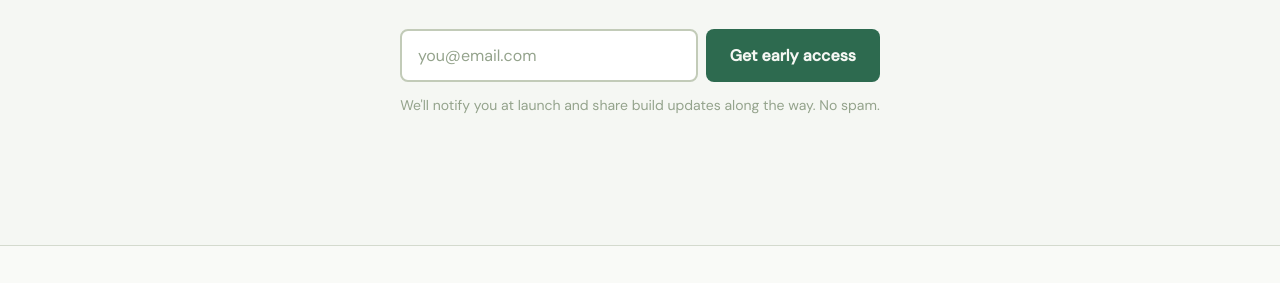
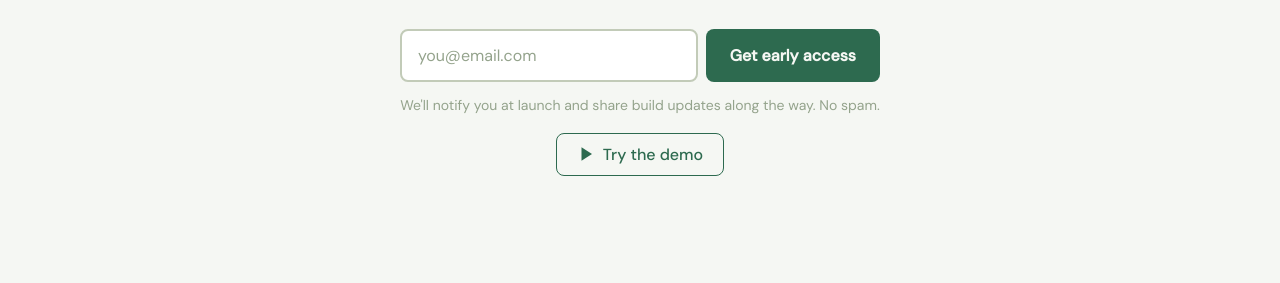
Before and after one commit to wellet-app/getwellet, a plain HTML site: page index.html in a window 1280 px wide. Shown: the part 445-728 px from the top of the page. Drawn offline with Linux system fonts and the light colour scheme; no server answers.

Commit message:
feat: add 'Try the demo' button to hero section
Outline-style button below waitlist form links to
mywellet.com?demo=guided in a new tab. Play icon + hover
fill transition matches existing site design.

```diff
--- a/index.html
+++ b/index.html
@@ -80,6 +80,10 @@
           <p>You're in. We'll keep you posted.</p>
         </div>
       </div>
+      <a href="https://mywellet.com?demo=guided" target="_blank" rel="noopener noreferrer" class="btn-demo">
+        <svg width="18" height="18" viewBox="0 0 24 24" fill="currentColor" stroke="none"><polygon points="6,3 20,12 6,21"/></svg>
+        Try the demo
+      </a>
     </div>
   </section>
 
--- a/style.css
+++ b/style.css
@@ -406,6 +406,34 @@ section {
 .btn-primary:disabled {
   opacity: 0.6;
   cursor: not-allowed;
+}
+
+.btn-demo {
+  display: inline-flex;
+  align-items: center;
+  gap: 8px;
+  margin-top: var(--space-4);
+  padding: var(--space-2) var(--space-5);
+  background: transparent;
+  color: var(--color-primary);
+  border: 1.5px solid var(--color-primary);
+  border-radius: var(--radius-md);
+  font-family: var(--font-body);
+  font-size: var(--text-sm);
+  font-weight: 500;
+  text-decoration: none;
+  cursor: pointer;
+  transition: background 0.15s, color 0.15s;
+}
+
+.btn-demo:hover {
+  background: var(--color-primary);
+  color: var(--color-text-inverse);
+}
+
+.btn-demo:active {
+  background: var(--color-primary-hover);
+  color: var(--color-text-inverse);
 }
 
 .waitlist-note {
```
